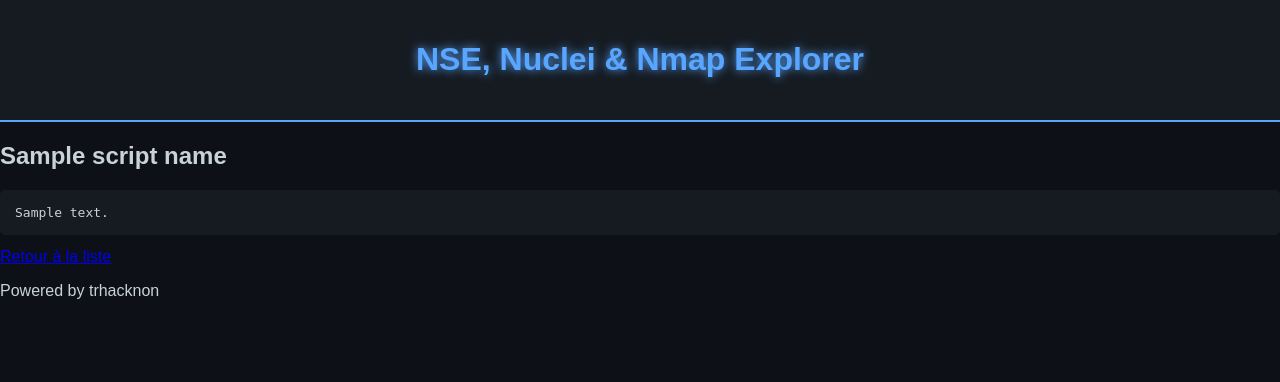
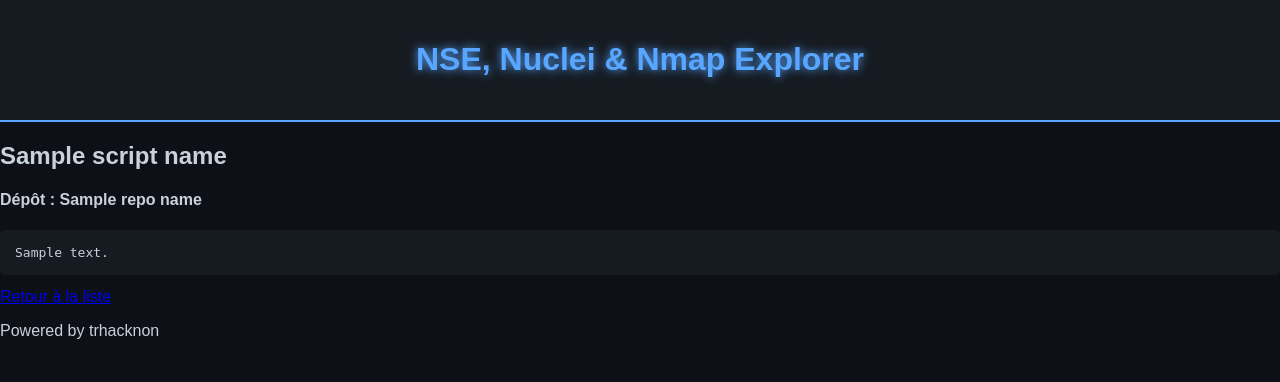
Before and after one commit to tucommenceapousser/nseweb, a Flask app: template templates/script_details.html in a window 1280 px wide. Shown: the top 382 px of the page. Run offline with Flask 3, Linux system fonts and the light colour scheme; the template is opened without the code that fills it: most values are stand-ins (such as "Sample title", 1, 10 or a date in 2020).

Commit message:
Update script_details.html

```diff
--- a/templates/script_details.html
+++ b/templates/script_details.html
@@ -3,6 +3,7 @@
 {% block content %}
 <section>
     <h2>{{ script_name }}</h2>
+    <h4>Dépôt : {{ repo_name }}</h4>
     <pre>{{ content }}</pre>
     <a href="/">Retour à la liste</a>
 </section>
```
